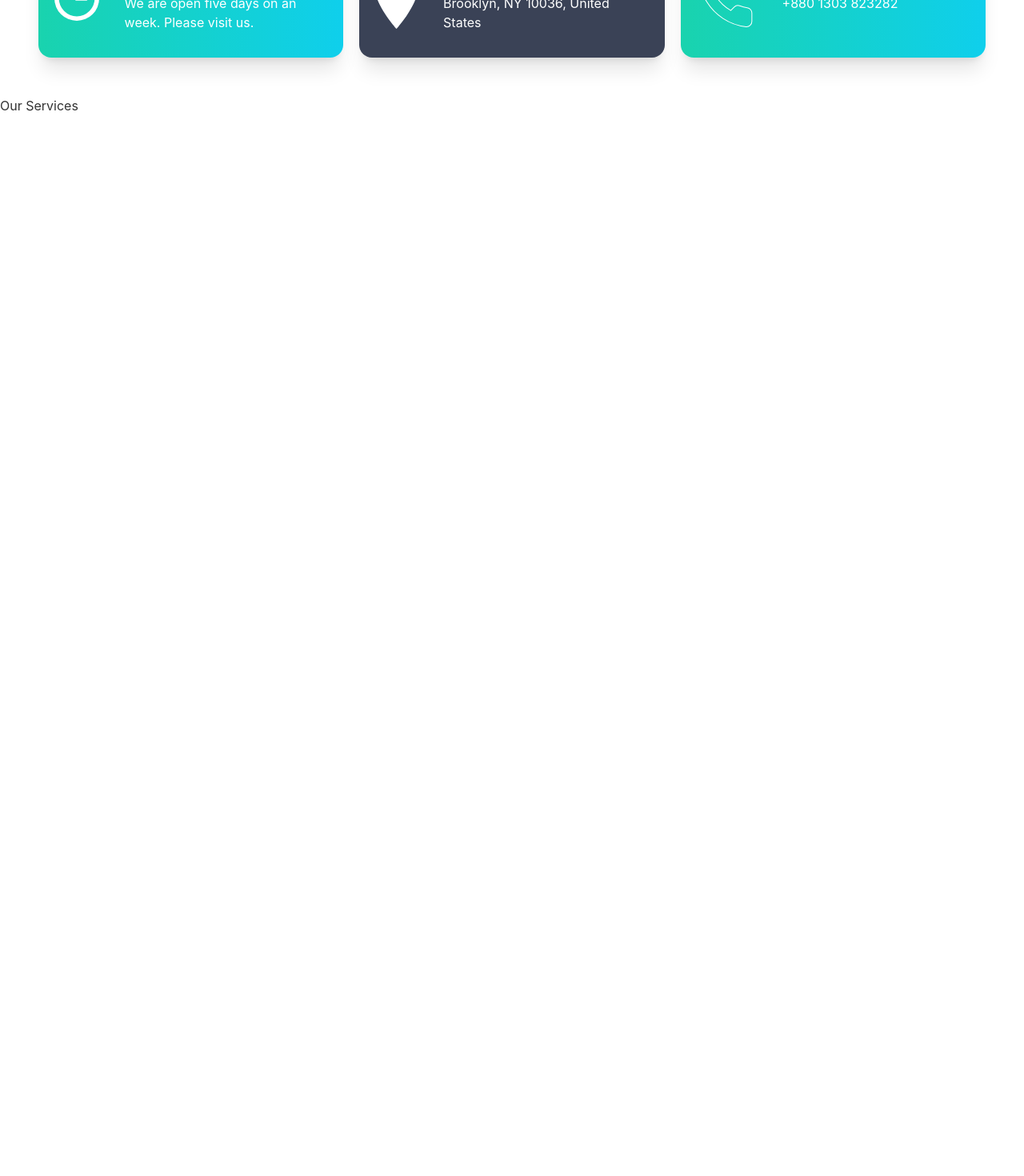
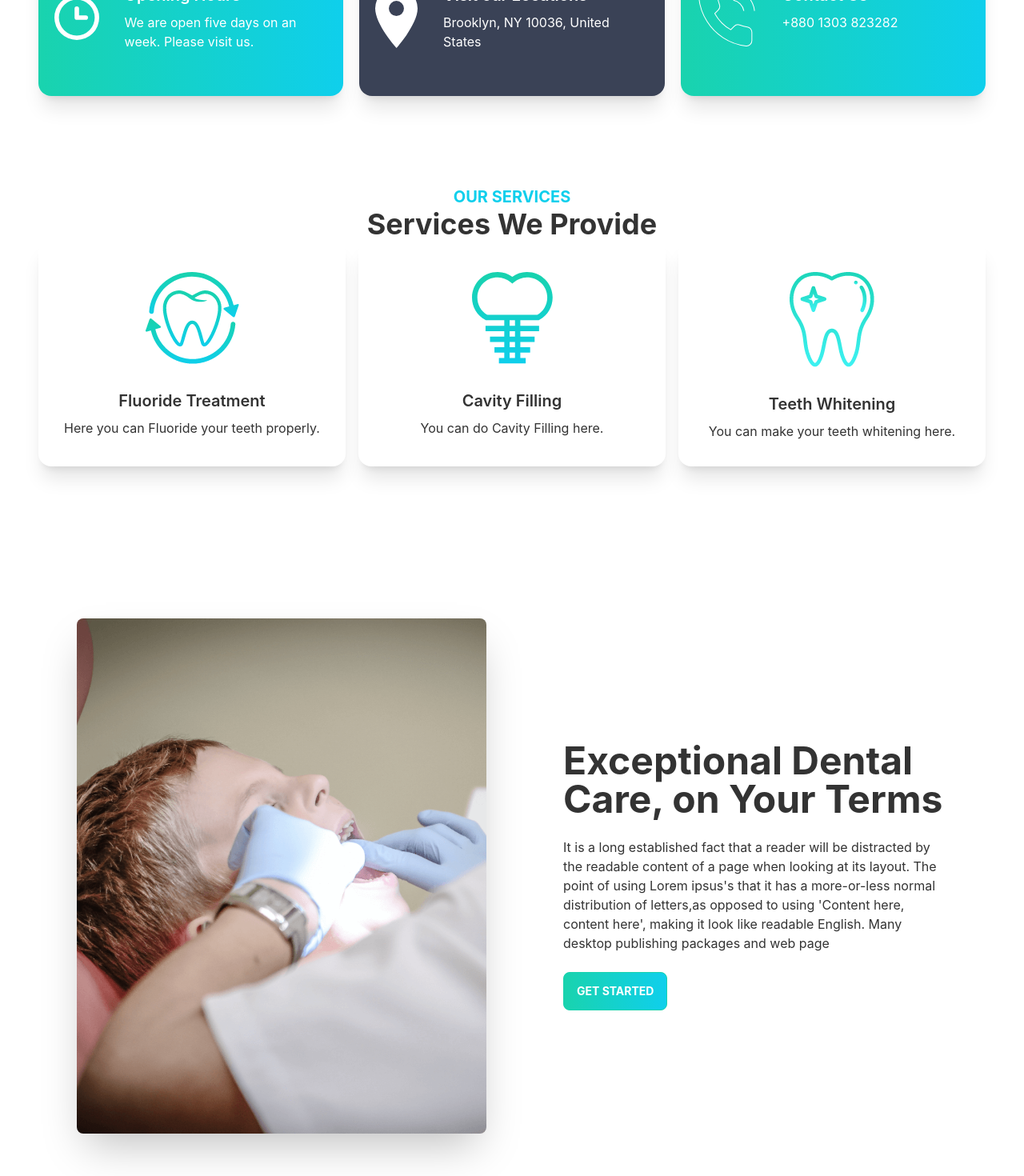
Before and after one commit to azmi0323/doctor-potal-project-client, a React (Create React App) app: page / in a window 1280 px wide. Shown: the part 1020-2490 px from the top of the page at 80% size. Before the commit the page ends 1164 px from the top, so only its background shows below. Built offline with nearby package versions, Linux system fonts and the light colour scheme.

Commit message:
commit after treatment part

```diff
--- a/src/Pages/Home/Banner.js
+++ b/src/Pages/Home/Banner.js
@@ -6,7 +6,7 @@ import './Banner.css'
 const Banner = () => {
   return (
     <div>
-      <div className="hero min-h-screen px-12 bg-home">
+      <div className="hero min-h-screen bg-home">
         <div className="hero-content flex-col lg:flex-row-reverse">
           <img
             src={chair} alt=''
--- a/src/Pages/Home/Home.js
+++ b/src/Pages/Home/Home.js
@@ -2,14 +2,16 @@ import React from 'react';
 import Banner from './Banner';
 import Info from './Info';
 import Services from './Services';
+import Treatment from './Treatment';
 
 
 const Home = () => {
     return (
-        <div>
+        <div className='px-12'>
             <Banner></Banner>
             <Info></Info>
             <Services></Services>
+            <Treatment></Treatment>
         </div>
     );
 };
--- a/src/Pages/Home/Info.js
+++ b/src/Pages/Home/Info.js
@@ -6,7 +6,7 @@ import phone from '../../assets/icons/phone.svg'
 
 const Info = () => {
     return (
-        <div className='grid grid-cols-1 lg:grid-cols-3 gap-5 px-12 my-12'>
+        <div className='grid grid-cols-1 lg:grid-cols-3 gap-5 my-12'>
             <InfoCard cardTitle='Opening Hours'cardBody='We are open five days on an week. Please visit us.' bgClass='bg-gradient-to-r from-secondary to-primary' img={clock}></InfoCard>
             <InfoCard cardTitle='Visit our Locations'cardBody='Brooklyn, NY 10036, United States' bgClass='bg-accent' img={marker}></InfoCard>
             <InfoCard cardTitle='Contact Us' cardBody='+880 1303 823282' bgClass='bg-gradient-to-r from-secondary to-primary' img={phone}></InfoCard>
--- a/src/Pages/Home/InfoCard.js
+++ b/src/Pages/Home/InfoCard.js
@@ -2,14 +2,14 @@ import React from "react";
 
 const InfoCard = ({img,cardTitle,cardBody,bgClass}) => {
   return (
-    <div class={`card lg:card-side text-white shadow-xl ${bgClass}`}>
+    <div class={`card lg:card-side py-6 text-white shadow-xl ${bgClass}`}>
       <figure className="pl-5">
         <img
           src={img}
           alt="Album"
         />
       </figure>
-      <div class="card-body">
+      <div class="card-body ">
         <h2 class="card-title">{cardTitle}</h2>
         <p>{cardBody}</p>
       </div>
--- /dev/null
+++ b/src/Pages/Home/Service.js
@@ -0,0 +1,21 @@
+import React from "react";
+
+const Service = ({service}) => {
+  return (
+    <div class="card lg:max-w-lg bg-base-100 shadow-xl">
+      <figure class="px-10 pt-10">
+        <img
+          src={service.img}
+          alt="Shoes"
+          class="rounded-xl"
+        />
+      </figure>
+      <div class="card-body items-center text-center">
+        <h2 class="card-title">{service.name}</h2>
+        <p>{service.description}</p>
+      </div>
+    </div>
+  );
+};
+
+export default Service;
--- a/src/Pages/Home/Services.js
+++ b/src/Pages/Home/Services.js
@@ -1,11 +1,49 @@
-import React from 'react';
+import React from "react";
+import Fluoride from "../../assets/images/fluoride.png";
+import Cavity from "../../assets/images/cavity.png";
+import Whitening from "../../assets/images/whitening.png";
+import Service from "./Service";
 
 const Services = () => {
-    return (
-        <div>
-            <h3>Our Services</h3>
-        </div>
-    );
+  const services = [
+    {
+      _id: 1,
+      name: "Fluoride Treatment",
+      description: "Here you can Fluoride your teeth properly.",
+      img: Fluoride,
+    },
+    {
+      _id: 2,
+      name: "Cavity Filling",
+      description: "You can do Cavity Filling here.",
+      img: Cavity,
+    },
+    {
+      _id: 3,
+      name: "Teeth Whitening",
+      description: "You can make your teeth whitening here.",
+      img: Whitening,
+    },
+  ];
+
+  return (
+    <div className="my-28">
+      <div className="text-center ">
+        <h3 className="text-primary text-xl font-bold uppercase">
+          Our Services
+        </h3>
+        <h2 className="text-4xl font-bold">Services We Provide</h2>
+      </div>
+      <div className="grid lg:grid-cols-3 sm:grid-cols-1 md:grid-cols-2 gap-4">
+          {
+              services.map(service=> <Service
+              key={service._id}
+              service={service}
+              ></Service>)
+          }
+      </div>
+    </div>
+  );
 };
 
 export default Services;
--- /dev/null
+++ b/src/Pages/Home/Treatment.js
@@ -0,0 +1,35 @@
+import React from "react";
+import { Link } from "react-router-dom";
+import treatment from "../../assets/images/treatment.png";
+
+const Treatment = () => {
+  return (
+    <div>
+      <div className="hero min-h-screen">
+        <div className="hero-content gap-24 my-12 px-12 flex-col lg:flex-row-reverse">
+
+        <div>
+            <h1 className="text-5xl font-bold">Exceptional Dental Care, on Your Terms</h1>
+            <p className="py-6">
+            It is a long established fact that a reader will be distracted by the readable content of a page when looking at its layout. The point of using Lorem ipsus's that it has a more-or-less normal distribution of letters,as opposed to using 'Content here, content here', making it look like readable English. Many desktop publishing packages and web page
+            </p>
+            <Link
+              to="/appointment"
+              className="btn btn-secondary text-white font-bold bg-gradient-to-r from-secondary to-primary"
+            >
+              Get Started
+            </Link>
+          </div>
+          <img
+            src={treatment}
+            alt=""
+            className="max-w-lg max-h-lg rounded-lg shadow-2xl"
+          ></img>
+
+        </div>
+      </div>
+    </div>
+  );
+};
+
+export default Treatment;
```
